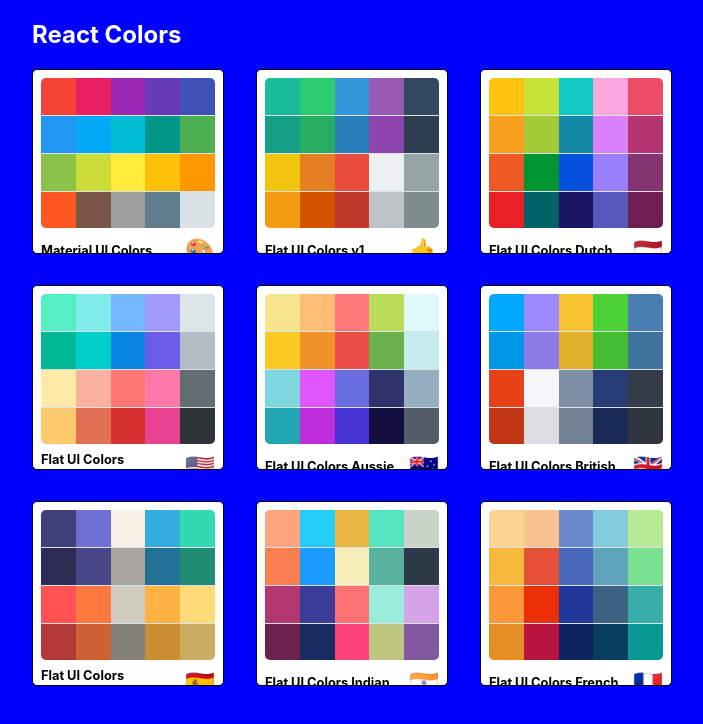
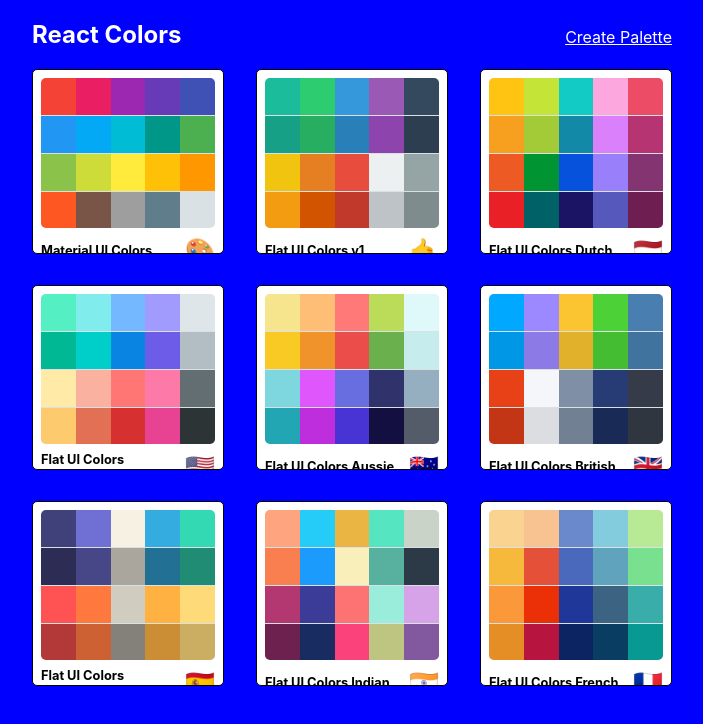
Before and after one commit to arjeenunez/colorpalette-react, a React (Create React App) app: page / in a window 1280 px wide. Shown: the top 724 px of the page, without its empty margins (288-991 px from the left). Built offline with nearby package versions, Linux system fonts and the light colour scheme.

Commit message:
Added link to the navbar for the create a new palette

```diff
--- a/src/App.js
+++ b/src/App.js
@@ -1,23 +1,16 @@
 import Palette from "./Palette";
 import Seedpalette from "./Seedpalette";
-import generatePalette from "./Colorhelper";
-import { Route, Routes, useParams } from "react-router-dom"
+import { Route, Routes} from "react-router-dom"
 import PaletteList from "./PaletteList";
 import SingleColorPalette from "./SingleColorPalette";
+import NewPaletteForm from "./NewPaletteForm";
 
 function App() {
-  function PaletteRoute() {
-    const { id } = useParams();
-    const [chosenPalette] = Seedpalette.filter(el => el.id === id);
-    return (
-      <Palette palette={generatePalette(chosenPalette)} />
-    )
-  }
   return (
     <div className="App">
       <Routes>
         <Route exact path="/" element={<PaletteList palettes={Seedpalette}/>} />
-        {/* <Route exact path="palette/:id" element={<PaletteRoute />} /> */}
+        <Route exact path="/palette/new" element={<NewPaletteForm/>} />
         <Route exact path="palette/:id" element={<Palette/>} />
         <Route exact path="palette/:paletteId/:colorId" element={<SingleColorPalette/>} />
       </Routes>
--- /dev/null
+++ b/src/NewPaletteForm.jsx
@@ -0,0 +1,11 @@
+import React from "react";
+
+function NewPaletteForm() {
+    return (
+        <div>
+            <h1>Hi there!</h1>
+        </div>
+    )
+}
+
+export default NewPaletteForm;
--- a/src/PaletteList.jsx
+++ b/src/PaletteList.jsx
@@ -1,6 +1,7 @@
 import React, { Component } from "react";
 import MiniPalette from "./MiniPalette";
 import { Root, MyContainer, MyNav, Palettes } from "./styles/PaletteListStyles";
+import {Link} from "react-router-dom"
 
 function PaletteList({ palettes }) {
     return (
@@ -8,6 +9,7 @@ function PaletteList({ palettes }) {
             <MyContainer>
                 <MyNav>
                     <h1>React Colors</h1>
+                    <Link exact to="/palette/new">Create Palette</Link>
                 </MyNav>
                 <Palettes>
                     {palettes.map(el => (
--- a/src/styles/ColorboxStyles.jsx
+++ b/src/styles/ColorboxStyles.jsx
@@ -121,7 +121,6 @@ const CopyOverlayComponent = styled('div')(({ isCopied, backgroundColor }) => `
     background: ${backgroundColor};
 `,);
 
-
 export {
     ColorboxComponent,
     SpanComponentOne,
--- a/src/styles/PaletteListStyles.jsx
+++ b/src/styles/PaletteListStyles.jsx
@@ -20,7 +20,12 @@ const MyNav = styled("nav")({
     display: "flex",
     width: "100%",
     justifyContent: "space-between",
-    color: "white"
+    color: "white",
+    alignItems: "baseline",
+    color: "white",
+    "a": {
+        color: "white",
+    }
 })
 
 const Palettes = styled("div")({
```
